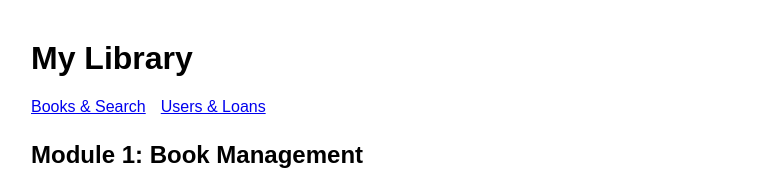
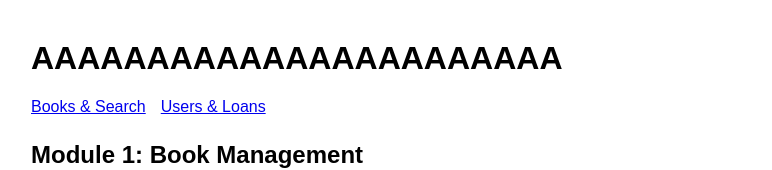
Before and after one commit to EronSG/BookLibrary-CI-CD, a website: page frontend/public/index.html in a window 1280 px wide. Shown: the top 170 px of the page, without its empty margins (109-881 px from the left). Drawn offline with Linux system fonts and the light colour scheme; no server answers.

Commit message:
Changed MyLibrary header text

```diff
--- a/frontend/public/index.html
+++ b/frontend/public/index.html
@@ -11,7 +11,7 @@
   </style>
 </head>
 <body>
-  <h1>My Library</h1>
+  <h1>AAAAAAAAAAAAAAAAAAAAAAA</h1>
   <nav><a href="index.html">Books & Search</a><a href="users.html">Users & Loans</a></nav>
 
   <h2>Module 1: Book Management</h2>
```
